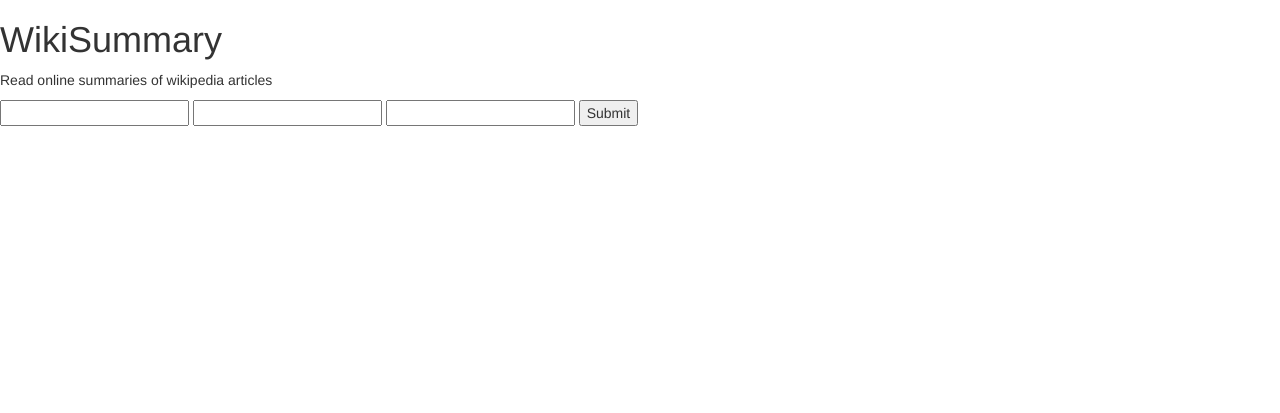
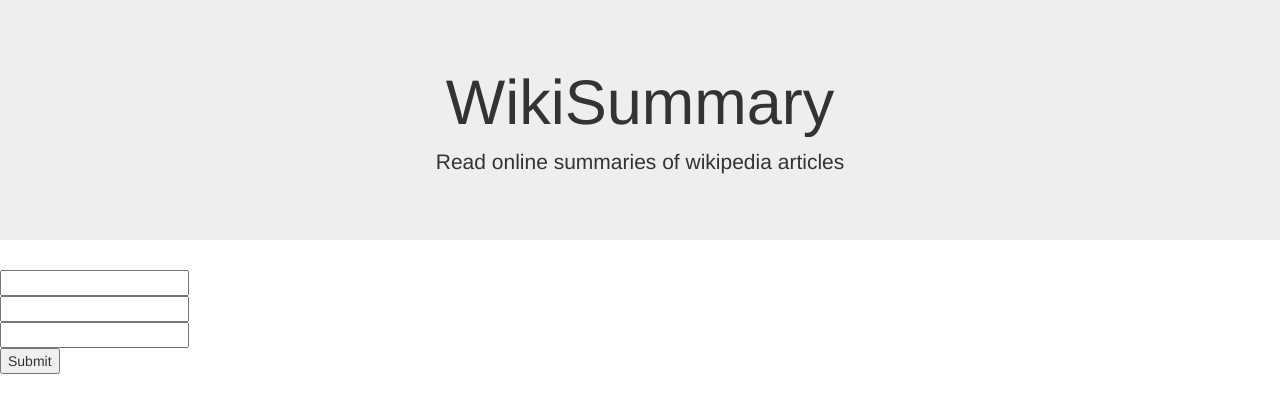
Before and after one commit to Mikerah/WikiSummary-WebApp, a Django app: template wiki_summary/summaries/templates/summaries/index.html in a window 1280 px wide. Shown: the top 413 px of the page. Run offline with Django 3.2, Linux system fonts and the light colour scheme; the template is opened without the code that fills it, so the values that code supplies are empty, except form fields; tables that the repository leaves empty hold one stand-in row (values such as "Sample post"); form fields are guessed from the names that the template uses; some libraries are stand-ins or nearby versions.

Commit message:
modified index.html so that when a selection is press a form appears and did some very basic styling

```diff
--- a/wiki_summary/summaries/forms.py
+++ b/wiki_summary/summaries/forms.py
@@ -3,6 +3,6 @@ from django import forms
 class ArticleForm(forms.Form):
     CHOICES = [(1, 'Read an article'), (2, 'Read n random articles'),
                 (3, 'Read random articles until I\'m bored')]
-    options = forms.ChoiceField(choices=CHOICES, widget=forms.RadioSelect(attrs={'id': 'options'}))
-    specific_article = forms.CharField(max_length=250, required=False, widget=forms.TextInput(attrs={'id': 'spec_art'}))
-    number_of_random_articles = forms.IntegerField(max_value=10, required=False, widget=forms.NumberInput(attrs={'id': 'num_art'}))
+    options = forms.ChoiceField(choices=CHOICES, widget=forms.RadioSelect(attrs={'id': 'selections'}))
+    specific_article = forms.CharField(max_length=250, required=False, widget=forms.TextInput(attrs={}))
+    number_of_random_articles = forms.IntegerField(max_value=10, required=False, widget=forms.NumberInput(attrs={}))
--- a/wiki_summary/summaries/templates/summaries/index.html
+++ b/wiki_summary/summaries/templates/summaries/index.html
@@ -7,33 +7,42 @@
         <meta charset="utf-8">
         <meta name="description" content="Read Summaries of Wikipedia Articles">
         {% bootstrap_css %}
+        <style>
+        .hidden {
+            display: none;
+        }
+        </style>
+
+        <script   src="https://code.jquery.com/jquery-3.1.0.min.js"   integrity="sha256-cCueBR6CsyA4/9szpPfrX3s49M9vUU5BgtiJj06wt/s="   crossorigin="anonymous"></script>
         {% bootstrap_javascript %}
         <script>
             $(document).ready(function() {
 
-               $("#options").click(function() {
-                    var selected = $(this).val();
+                $("#selections_0").click(function() {
+                    $("#spec_art").toggle();
+                });
 
-                    if (selected === 'Read an article'){
-                        $("#spec_art").toggle();
-                    }
+                $("#selections_1").click(function() {
+                    $("#num_art").toggle();
+                });
 
-                    if(selected === 'Rean n random articles') {
-                        $("#num_art").toggle();
-                    }
-
-               });
             });
         </script>
     </head>
     <body>
+        <div class="jumbotron text-center">
         <h1>WikiSummary</h1>
         <p>Read online summaries of wikipedia articles</p>
+        </div>
         <form action="." method="post">
             {% csrf_token %}
             {{ form.options }}
+            <div id="spec_art" class="">
             {{ form.specific_article }}
+            </div>
+            <div id="num_art" class="">
             {{ form.number_of_random_articles }}
+            </div>
             <input type="submit" value="Submit"/>
         </form>
     </body>
```
Also changed, not shown: wiki_summary/summaries/migrations/0001_initial.py (added).
